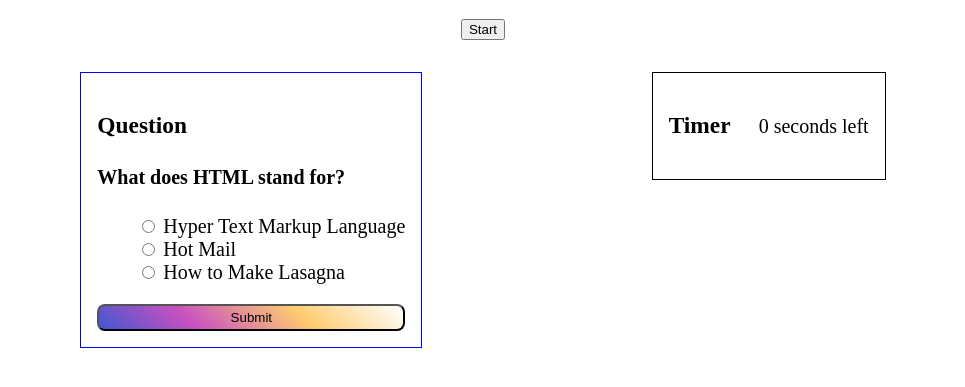
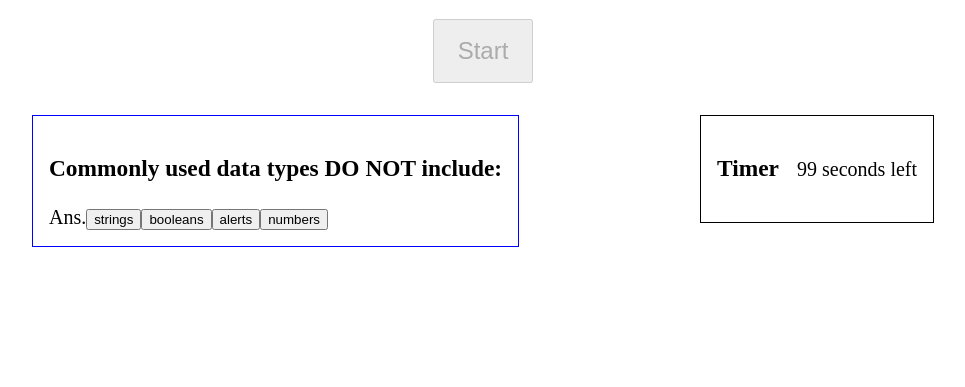
Before and after one commit to trizziehuynh/Create-a-Quiz-, a plain HTML site: page index.html in a window 1280 px wide. Both pictures are taken after a click on the button "Start". Shown: the part 69-456 px from the top of the page, without its empty margins (157-1122 px from the left). Drawn offline with Linux system fonts and the light colour scheme.

Commit message:
Started a new code on js file

```diff
--- /dev/null
+++ b/assets/quizScripts.js
@@ -0,0 +1,91 @@
+var quizList = [
+  {
+    title: "Commonly used data types DO NOT include:",
+    options: ["strings", "booleans", "alerts", "numbers"],
+    answer: "alerts",
+  },
+  {
+    title: "The condition in an if / else statement is enclosed within ____.",
+    options: ["quotes", "curly brackets", "parentheses", "square brackets"],
+    answer: "parentheses",
+  },
+  {
+    title: "Arrays in JavaScript can be used to store ____.",
+    options: [
+      "numbers and strings",
+      "other arrays",
+      "booleans",
+      "all of the above",
+    ],
+    answer: "all of the above",
+  },
+  {
+    title:
+      "String values must be enclosed within ____ when being assigned to variables.",
+    options: ["commas", "curly brackets", "quotes", "parentheses"],
+    answer: "quotes",
+  },
+  {
+    title:
+      "A very useful tool used during development and debugging for printing content to the debugger is:",
+    options: ["JavaScript", "terminal / bash", "for loops", "console.log"],
+    answer: "console.log",
+  },
+];
+
+var startBtn = document.getElementById("start-button");
+var questions = document.getElementById("questions");
+var timeSpan = document.getElementById("timer-count");
+var question = document.getElementById("question");
+var choiceList = document.getElementById("options");
+
+var currentQuest;
+var timeLeft = 101;
+var questionCounter = 0;
+
+startBtn.addEventListener("click", getStarted);
+
+function getStarted() {
+  startBtn.disabled = true;
+  //remove the class-hidden
+  document.getElementById("card").classList.remove("hidden");
+
+  setTime();
+  getQuestions();
+}
+
+function setTime() {
+  var timer = setInterval(() => {
+    timeLeft--;
+    timeSpan.innerText = timeLeft;
+
+    if (timeLeft === 0) {
+      clearInterval(timer);
+    }
+  }, 1000);
+}
+
+function getQuestions() {
+  currentQuest = quizList[questionCounter];
+  question.innerText = currentQuest.title;
+
+  // to active the options when being clicked.
+  for (var i = 0; i < currentQuest.options.length; i++) {
+    var choice = currentQuest.options[i];
+
+    var choiceBtn = document.createElement("button");
+
+    choiceBtn.setAttribute("class", "choice");
+    choiceBtn.setAttribute("value", choice);
+
+    choiceBtn.textContent = choice;
+
+    choiceList.appendChild(choiceBtn);
+  }
+}
+
+choiceList.addEventListener("click",checkAnswer);
+
+function checkAnswer(event) {
+  var clicked=event.target;
+}
--- a/assets/style.css
+++ b/assets/style.css
@@ -1,3 +1,7 @@
+/* body {
+  background-image: linear-gradient(0deg, #cfd9df 0%, #e2ebf0 100%);
+} */
+
 .wrapper {
   display: flex;
   justify-content: space-evenly;
@@ -17,20 +21,22 @@ header h1 {
 }
 
 #start-button {
-  max-width: 100px;
+  padding: 1rem;
+  width: 100px;
+  font-size: 1.5rem;
 }
 
-/* .hidden{
+.hidden{
   display: none;
-} */
+}
 
-#quiz {
+#questions {
   border: 1px solid blue;
   padding: 1rem;
   font-size: 20px;
 }
 
-#submit {
+/* #submit {
   border-radius: 8px;
   padding: 0.25rem;
   display: block;
@@ -46,7 +52,7 @@ header h1 {
 
 ul {
   list-style: none;
-}
+} */
 
 #timer {
   padding: 1rem;
--- a/index.html
+++ b/index.html
@@ -14,35 +14,21 @@
   </header>
   <main>
     <section class="wrapper hidden" id="card">
-      <article  id="quiz">
-        <h3>Question</h3>
-        <h4 id="question">What is the ans. to this questions</h4>
-        <ul id="options">
-          <li>
-            <input type="radio" name="answer" id="a" class="answer">
-            <label for="a" id="a_text">Answer</label>
-          </li>
-          <li>
-            <input type="radio" name="answer" id="b" class="answer">
-            <label for="b" id="b_text">Answer</label>
-          </li>
-          <li>
-            <input type="radio" name="answer" id="c" class="answer">
-            <label for="c" id="c_text">Answer</label>
-          </li>
 
-        </ul>
-        <button id="submit">Submit</button>
+      <article  id="questions" class="hide">
+          <h3 id="question">What is the ans. to this question</h3>
+          <div id="options" class="choices">Ans.</div>
       </article>
 
       <article id="timer">
         <h3>Timer</h3>
-        <p><span id="timer-count">0</span> seconds left</p>
+        <p><span id="timer-count"></span> seconds left</p>
       </article>
+
     </section>
   </main>
 
-  <script src="./assets/script.js"></script>
+  <script src="./assets/quizScripts.js"></script>
 
 </body>
 </html>
```
